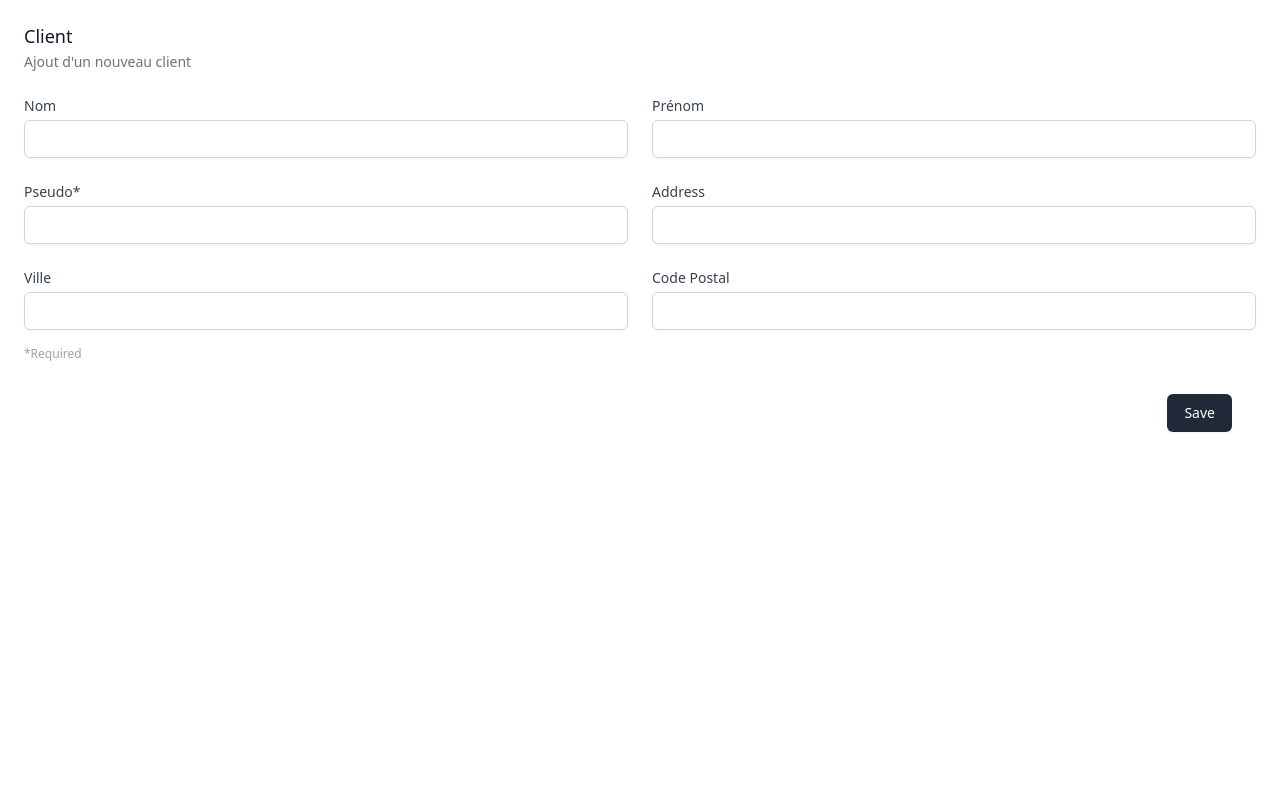
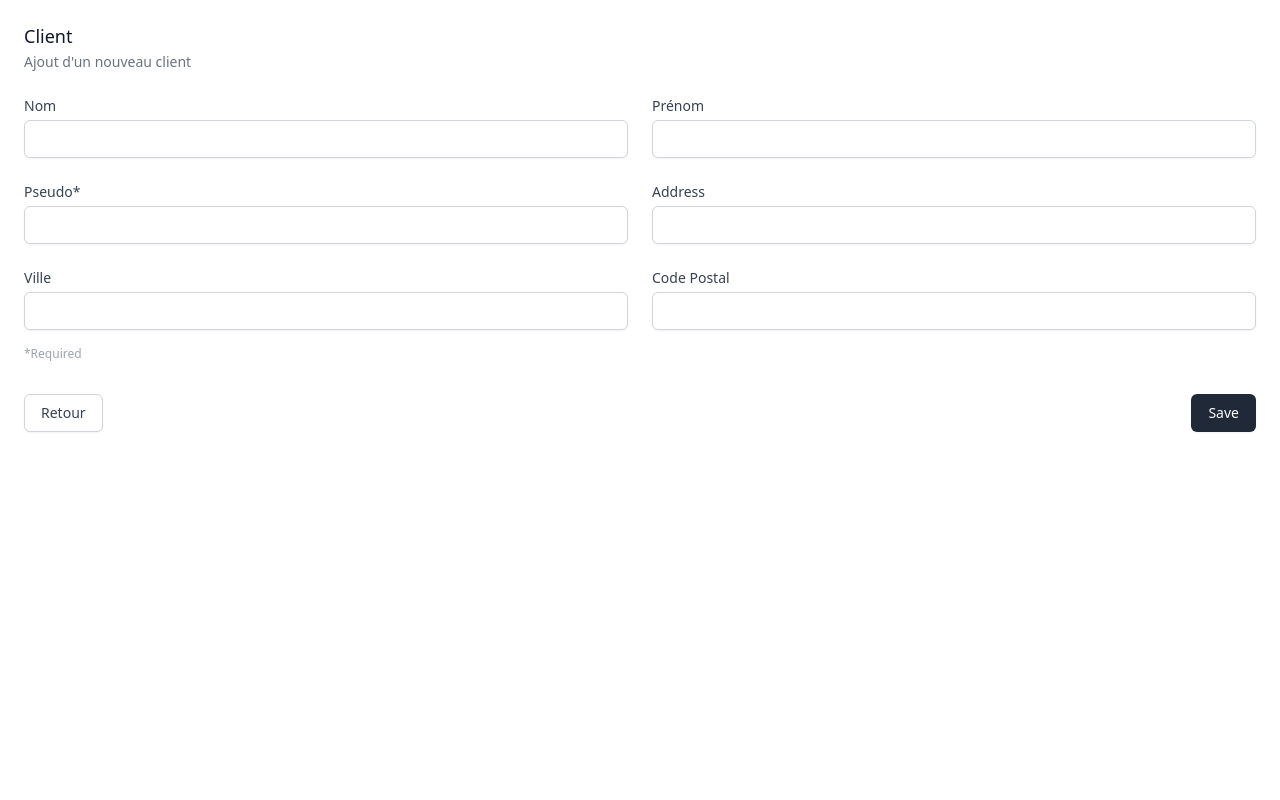
Before and after one commit to herveGuigoz/philately, a Symfony app: template templates/customer/new.html.twig in a window 1280 px wide. Run offline with Twig, Linux system fonts and the light colour scheme; the template is opened without the code that fills it, so the values that code supplies are empty; form fields are guessed from the names that the template uses; style sheets or scripts are compiled from the project's sources; some libraries are stand-ins or nearby versions.

Commit message:
💄 style: tailwind btn

```diff
--- a/assets/styles/tailwind.css
+++ b/assets/styles/tailwind.css
@@ -18,11 +18,23 @@
 }
 
 @layer components {
+    .btn {
+        @apply py-2 px-4 rounded-md shadow-sm inline-flex items-center justify-center focus:outline-none focus:ring-2 focus:ring-offset-2
+    }
+
+    .btn-small {
+        @apply btn text-xs font-medium
+    }
+
+    .btn-medium {
+        @apply btn text-sm font-medium
+    }
+
     .btn-black {
-        @apply py-2 px-4 bg-gray-800 border border-transparent rounded-md shadow-sm inline-flex justify-center text-sm font-medium text-white hover:bg-gray-900 focus:outline-none focus:ring-2 focus:ring-offset-2 focus:ring-gray-900;
+        @apply border border-transparent text-white bg-gray-800 hover:bg-gray-900 focus:ring-gray-900;
     }
     .btn-gray {
-        @apply px-4 py-2 inline-flex items-center border border-gray-300 rounded-md shadow-sm text-xs font-medium text-gray-700 bg-white hover:bg-gray-50 focus:outline-none focus:ring-2 focus:ring-offset-2 focus:ring-indigo-500;
+        @apply border border-gray-300 text-gray-700 bg-white hover:bg-gray-50 focus:ring-transparent active:bg-gray-300;
     }
     .dropdown-wrapper {
         @apply origin-top-right absolute right-0 mt-2 w-56 rounded-md shadow-lg bg-white ring-1 ring-black ring-opacity-5 divide-y divide-gray-100;
--- a/tailwind.config.js
+++ b/tailwind.config.js
@@ -9,6 +9,10 @@ module.exports = {
     theme: {
         extend: {},
     },
-    variants: {},
+    variants: {
+        extend: {
+            backgroundColor: ['active'],
+        }
+    },
     plugins: [],
 }
--- a/templates/customer/_form.html.twig
+++ b/templates/customer/_form.html.twig
@@ -69,8 +69,12 @@
     <div class="py-4 text-left text-xs text-gray-400">
         *Required
     </div>
-    <div class="px-4 py-4 text-right sm:px-6">
-        <button type="submit" class="btn-black">
+    <div class="py-4 flex justify-between">
+        <a href="{{ path('customer_index') }}" class="btn-medium btn-gray">
+            Retour
+        </a>
+
+        <button type="submit" class="btn-medium btn-black">
             {{ button_label|default('Save') }}
         </button>
     </div>
--- a/templates/customer/index.html.twig
+++ b/templates/customer/index.html.twig
@@ -20,7 +20,7 @@
                     <input id="search_field" class="block w-full h-full pl-8 pr-3 py-2 border-transparent text-gray-900 placeholder-gray-500 focus:outline-none focus:placeholder-gray-400 focus:ring-0 focus:border-transparent sm:text-sm" placeholder="Search" type="search" name="search">
                 </div>
                 <div class="mt-4 flex sm:mt-0 sm:ml-4">
-                    <button type="submit" class="order-1 ml-3 inline-flex items-center px-4 py-2 border border-gray-300 shadow-sm text-sm font-medium rounded-md text-gray-700 bg-white hover:bg-gray-50 focus:outline-none focus:ring-2 focus:ring-offset-2 focus:ring-purple-500 sm:order-0 sm:ml-0">
+                    <button type="submit" class="order-1 ml-3 btn-medium btn-gray">
                         Search
                     </button>
                 </div>
@@ -83,7 +83,7 @@
                             <td class="text-left">{{ customer.profit }}€</td>
                             <td class="px-6 py-4 flex justify-end">
                                 <div x-data="{ open: false }">
-                                    <button @click="open = true" class="btn-gray" id="options-menu" aria-haspopup="true" aria-expanded="true">
+                                    <button @click="open = true" class="btn-small btn-gray" id="options-menu" aria-haspopup="true" aria-expanded="true">
                                         Actions
                                     </button>
 
```
Also changed, not shown: 1 other file.
